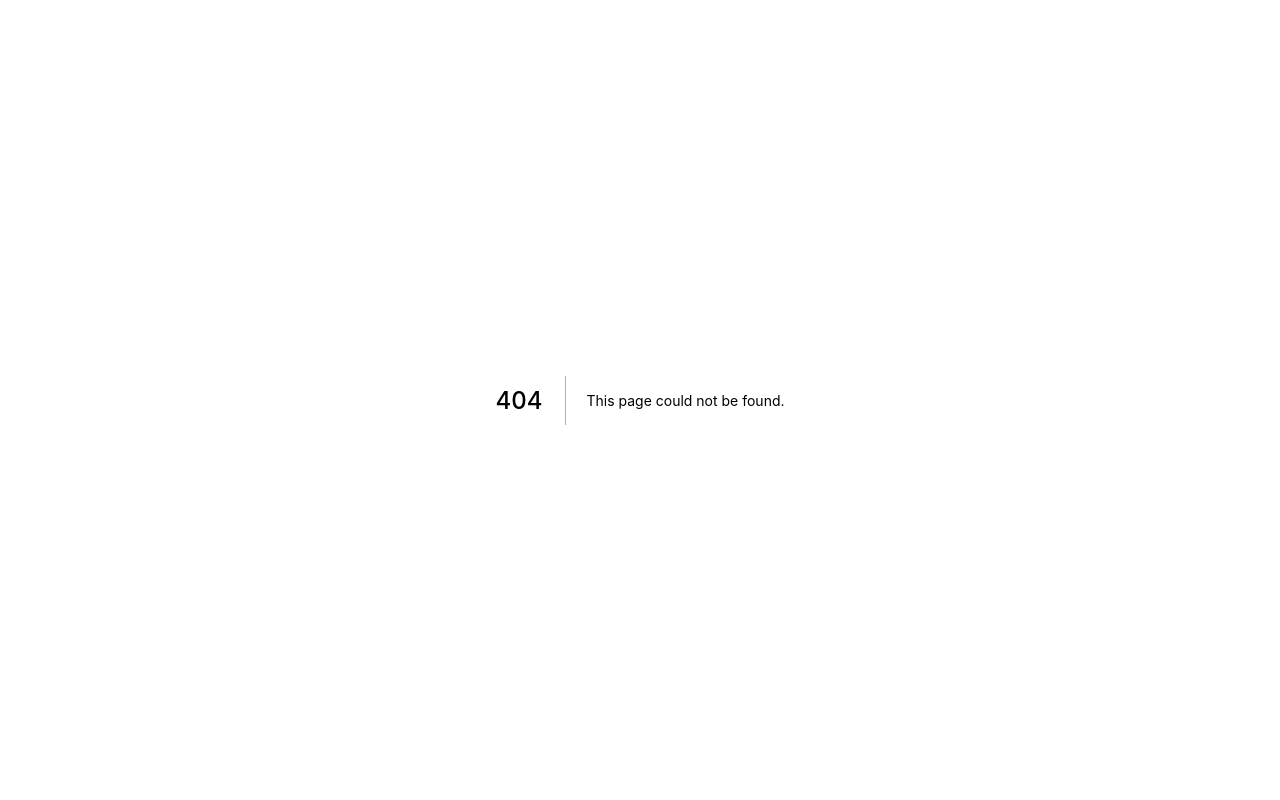
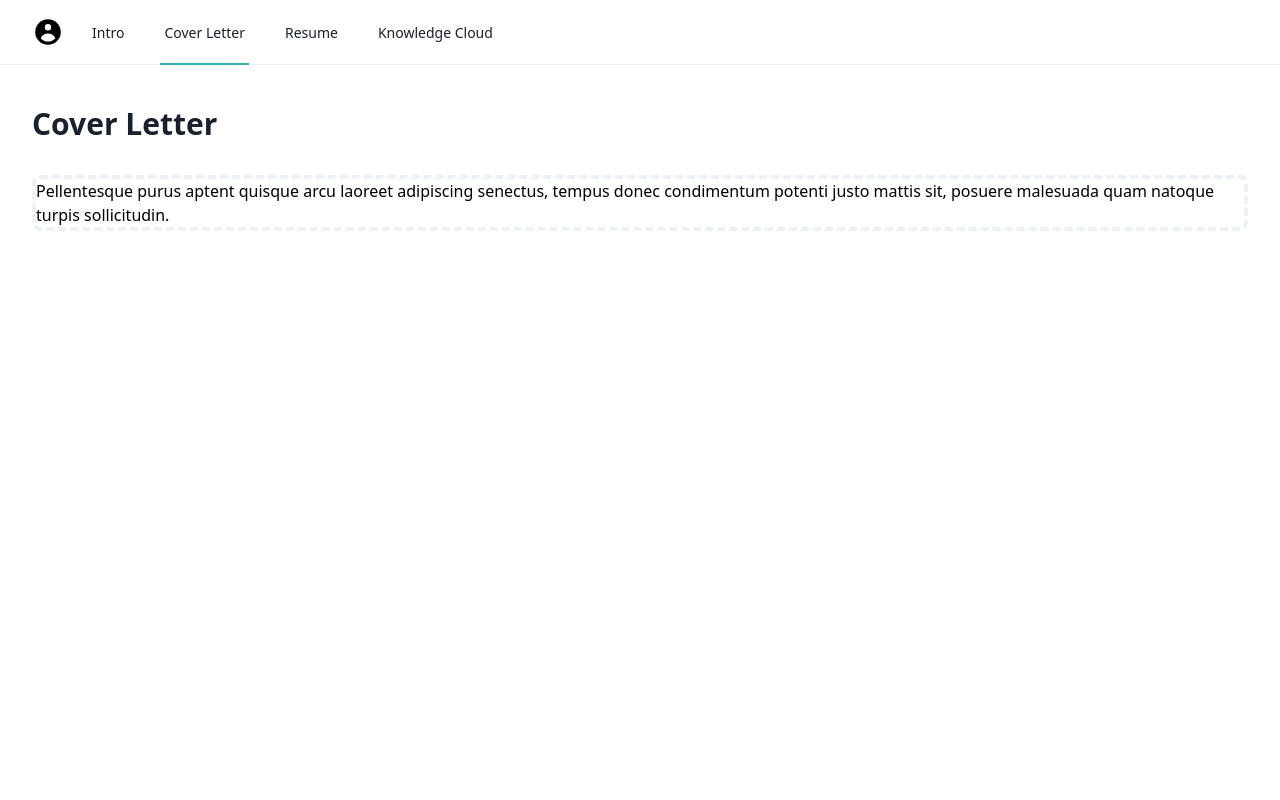
Before and after one commit to JeffBeltran/tailwind-resume, a Next.js app: page /cover-letter in a window 1280 px wide. Before the commit this address had no page. Shown: the top 800 px of the page. Built offline with nearby package versions, Linux system fonts and the light colour scheme; what @tailwindcss/ui would draw is missing.

Commit message:
General Pages created

```diff
--- /dev/null
+++ b/pages/cover-letter.js
@@ -0,0 +1,20 @@
+import { BasePage } from "../components";
+import { useRouter } from "next/router";
+
+export default function CoverLetter() {
+  const router = useRouter();
+
+  return (
+    <>
+      <BasePage pageTitle="Cover Letter" activeUrl={router.pathname}>
+        <div className="px-4 py-8 sm:px-0">
+          <div className="border-4 border-gray-200 border-dashed rounded-lg h-96">
+            Pellentesque purus aptent quisque arcu laoreet adipiscing senectus,
+            tempus donec condimentum potenti justo mattis sit, posuere malesuada
+            quam natoque turpis sollicitudin.
+          </div>
+        </div>
+      </BasePage>
+    </>
+  );
+}
--- /dev/null
+++ b/pages/knowledge-cloud.js
@@ -0,0 +1,20 @@
+import { BasePage } from "../components";
+import { useRouter } from "next/router";
+
+export default function KnowledgeCloud() {
+  const router = useRouter();
+
+  return (
+    <>
+      <BasePage pageTitle="Knowledge Cloud" activeUrl={router.pathname}>
+        <div className="px-4 py-8 sm:px-0">
+          <div className="border-4 border-gray-200 border-dashed rounded-lg h-96">
+            Pellentesque purus aptent quisque arcu laoreet adipiscing senectus,
+            tempus donec condimentum potenti justo mattis sit, posuere malesuada
+            quam natoque turpis sollicitudin.
+          </div>
+        </div>
+      </BasePage>
+    </>
+  );
+}
--- /dev/null
+++ b/pages/resume.js
@@ -0,0 +1,20 @@
+import { BasePage } from "../components";
+import { useRouter } from "next/router";
+
+export default function Resume() {
+  const router = useRouter();
+
+  return (
+    <>
+      <BasePage pageTitle="Resume" activeUrl={router.pathname}>
+        <div className="px-4 py-8 sm:px-0">
+          <div className="border-4 border-gray-200 border-dashed rounded-lg h-96">
+            Pellentesque purus aptent quisque arcu laoreet adipiscing senectus,
+            tempus donec condimentum potenti justo mattis sit, posuere malesuada
+            quam natoque turpis sollicitudin.
+          </div>
+        </div>
+      </BasePage>
+    </>
+  );
+}
```
